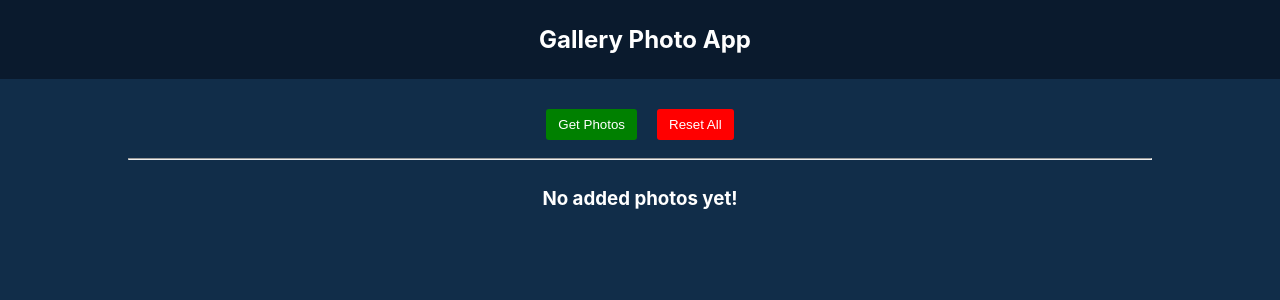
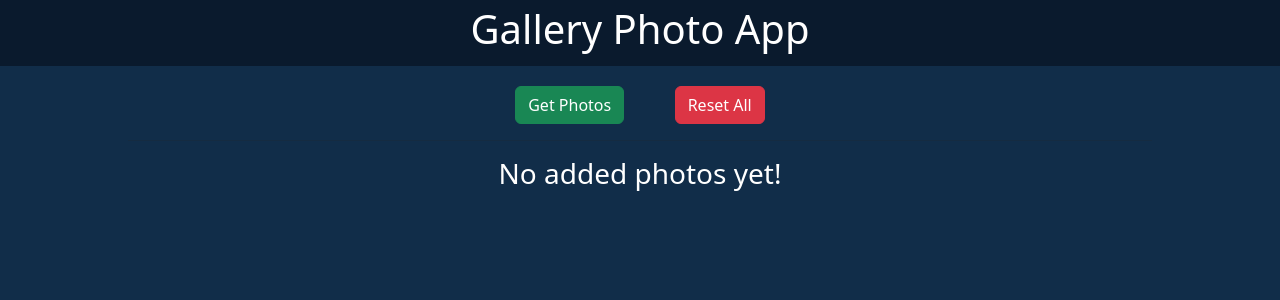
Before and after one commit to Artem27-93/Gallery_Random_Photos, a React (Create React App) app in the folder frontend/: page / in a window 1280 px wide. Shown: the top 300 px of the page. Built offline with nearby package versions, Linux system fonts and the light colour scheme.

Commit message:
Added Bootstrap to project

```diff
--- a/frontend/package.json
+++ b/frontend/package.json
@@ -8,7 +8,9 @@
     "@testing-library/jest-dom": "^6.6.3",
     "@testing-library/react": "^16.2.0",
     "@testing-library/user-event": "^13.5.0",
+    "bootstrap": "^5.3.3",
     "react": "^19.0.0",
+    "react-bootstrap": "^2.10.9",
     "react-dom": "^19.0.0",
     "react-icons": "^5.5.0",
     "react-redux": "^9.2.0",
--- a/frontend/src/App.js
+++ b/frontend/src/App.js
@@ -1,5 +1,6 @@
 import GalleryBar from './components/GalleryBar/GalleryBar';
 import GalleryPlates from './components/GalleryPlates/GalleryPlates';
+import 'bootstrap/dist/css/bootstrap.min.css';
 import './App.css';
 
 //https://picsum.photos/
--- a/frontend/src/components/GalleryBar/GalleryBar.css
+++ b/frontend/src/components/GalleryBar/GalleryBar.css
@@ -19,27 +19,10 @@
   border-radius: 3px;
 }
 
-.gallery-bar button {
-  background-color: green;
-  color: #fff;
-  padding: 8px 12px;
-  border: none;
-  border-radius: 3px;
-  cursor: pointer;
-  margin: 10px;
-  transition: background-color 0.3s ease;
-}
-
-.gallery-bar button:hover {
-  background-color: lightgreen;
-}
-
-.gallery-bar button.btn-red {
-  background-color: red;
-}
-
-.gallery-bar button.btn-red:hover {
-  background-color: darkred;
+.gallery-bar .wrapper-bar-btns {
+  width: 300px;
+  display: flex;
+  justify-content: space-around;
 }
 
 .gallery-bar .spinner {
--- a/frontend/src/components/GalleryBar/GalleryBar.js
+++ b/frontend/src/components/GalleryBar/GalleryBar.js
@@ -1,5 +1,6 @@
 import { useDispatch } from 'react-redux';
 import { addPhoto, resetAllPhotos } from '../../redux/slices/photoSlice.js';
+import { Button } from 'react-bootstrap';
 import createPhotoWithId from '../../utils/createPhotoWithId.js';
 import data from '../../data/data.json';
 import './GalleryBar.css';
@@ -20,16 +21,14 @@ const GalleryBar = () => {
   return (
     <>
       <div className="gallery-bar">
-        <button type="button" onClick={handleAddRandomPhoto}>
-          Get Photos
-        </button>
-        <button
-          type="button"
-          className="btn-red"
-          onClick={handleResetAllPhotos}
-        >
-          Reset All
-        </button>
+        <div className="wrapper-bar-btns">
+          <Button variant="success" onClick={handleAddRandomPhoto}>
+            Get Photos
+          </Button>
+          <Button variant="danger" onClick={handleResetAllPhotos}>
+            Reset All
+          </Button>
+        </div>
       </div>
       <hr />
     </>
--- a/frontend/src/components/GalleryCard/GalleryCard.css
+++ b/frontend/src/components/GalleryCard/GalleryCard.css
@@ -56,7 +56,7 @@
 .gallery-card .spinner {
   animation: spinner 1s infinite linear;
   margin-left: 10px;
-  font-size: 25px;
+  font-size: 35px;
   margin: auto;
 }
 
--- a/frontend/src/components/GalleryCard/GalleryCard.js
+++ b/frontend/src/components/GalleryCard/GalleryCard.js
@@ -1,26 +1,33 @@
 import { useState } from 'react';
 import { FaSpinner } from 'react-icons/fa';
+import Card from 'react-bootstrap/Card';
+import Col from 'react-bootstrap/Col';
+
 import './GalleryCard.css';
 
-const GalleryCard = ({ download_url, author }) => {
+function GalleryCard({ id, download_url, author }) {
   const [loading, setLoading] = useState(true);
   return (
-    <div className="gallery-card">
-      <img
-        src={download_url}
-        alt="empty"
-        onLoad={(e) => {
-          setLoading(false);
-        }}
-      />
-      <div
-        className="caption"
-        style={{ display: 'flex', justifyContent: 'center' }}
-      >
-        {loading ? <FaSpinner className="spinner" /> : <p>Autor: {author}</p>}
-      </div>
-    </div>
+    <Col>
+      <Card bg="dark" text="white">
+        <Card.Img
+          variant="top"
+          src={download_url}
+          onLoad={(e) => {
+            setLoading(false);
+          }}
+        />
+
+        <Card.Body>
+          {loading ? (
+            <FaSpinner className="spinner" />
+          ) : (
+            <Card.Text>Autor: {author}</Card.Text>
+          )}
+        </Card.Body>
+      </Card>
+    </Col>
   );
-};
+}
 
 export default GalleryCard;
--- a/frontend/src/components/GalleryPlates/GalleryPlates.js
+++ b/frontend/src/components/GalleryPlates/GalleryPlates.js
@@ -1,5 +1,6 @@
 import { useSelector } from 'react-redux';
 import { selectPhotos } from '../../redux/slices/photoSlice.js';
+import Row from 'react-bootstrap/Row';
 
 import GalleryCard from '../GalleryCard/GalleryCard';
 import './GalleryPlates.css';
@@ -9,9 +10,11 @@ const GalleryPlates = () => {
   return (
     <div className="gallery-plates">
       {photos.length ? (
-        photos.map((photo) => {
-          return <GalleryCard key={photo.id} {...photo} />;
-        })
+        <Row xs={1} md={2} lg={4}>
+          {photos.map((photo) => {
+            return <GalleryCard key={photo.id} {...photo} />;
+          })}
+        </Row>
       ) : (
         <h3>No added photos yet!</h3>
       )}
--- a/frontend/src/index.css
+++ b/frontend/src/index.css
@@ -5,7 +5,7 @@ body {
     sans-serif;
   -webkit-font-smoothing: antialiased;
   -moz-osx-font-smoothing: grayscale;
-  background-color: #112d49;
+  background-color: #112d49 !important;
 }
 
 code {
```
Also changed, not shown: 1 other file (tests, documents, lock files or other folders).
